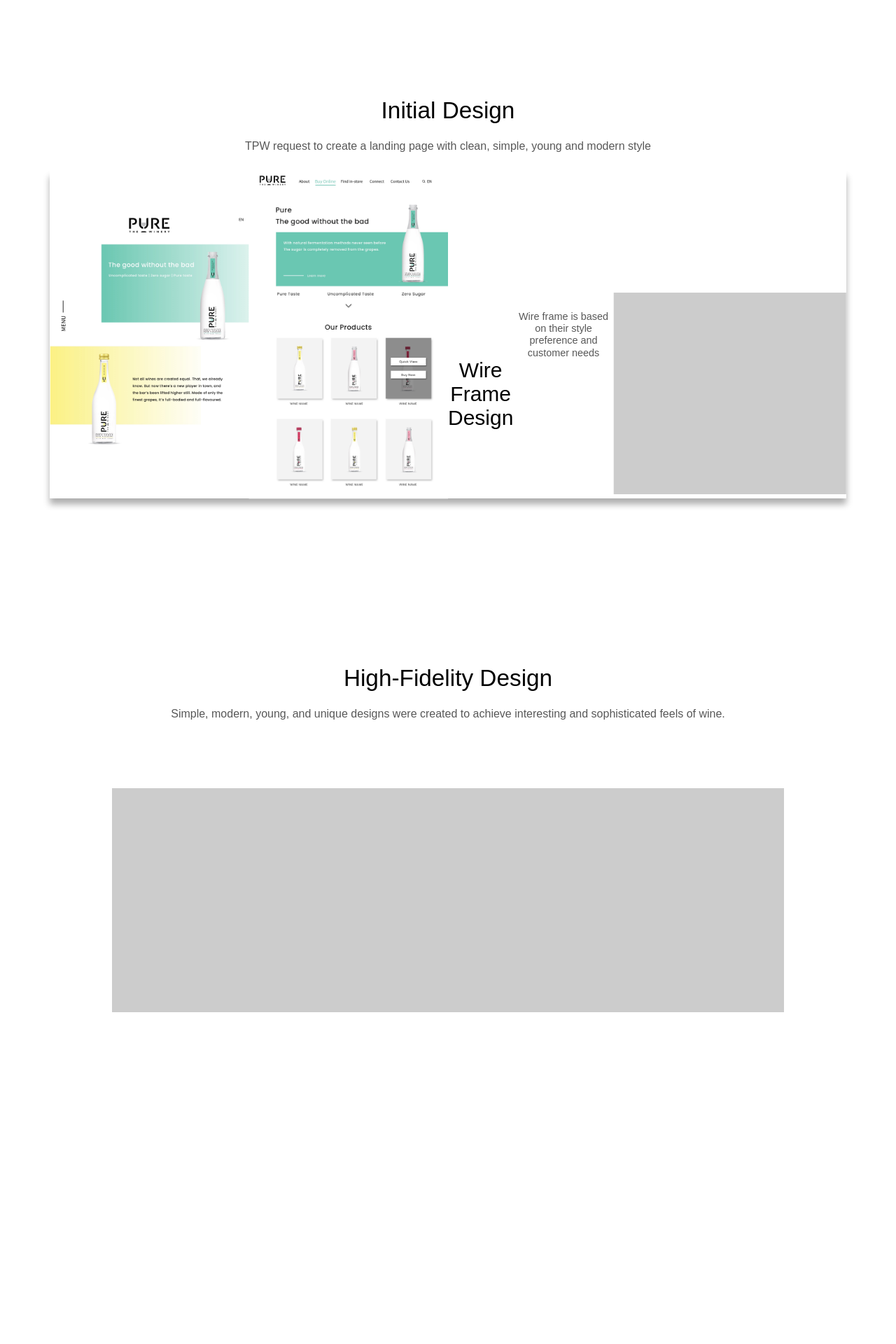
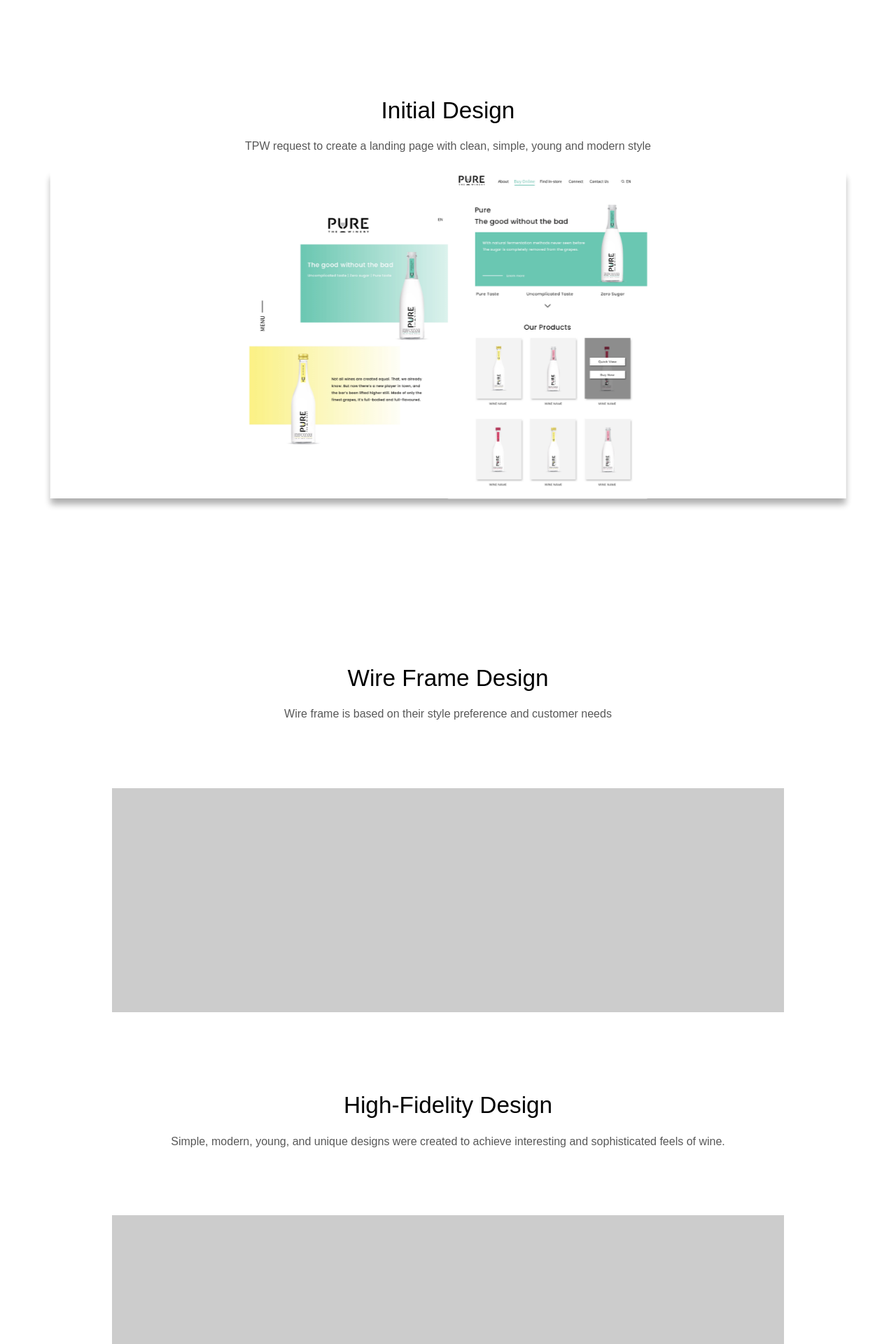
Before and after one commit to Oinkyjinju/Jinju-Web, a PHP site: the page made by The Pure Winery Case Study.html in a window 1280 px wide. Shown: the part 794-2714 px from the top of the page at 70% size. Before the commit the page ends 2240 px from the top, so only its background shows below. Run offline with PHP 8.4, Linux system fonts and the light colour scheme.

Commit message:
TPW article

```diff
--- a/The Pure Winery Case Study.html
+++ b/The Pure Winery Case Study.html
@@ -36,7 +36,7 @@ taste with choice of better ingredient drinks.</h3></div>
 <div class="title-box"><h1>Initial Design</h1></div> <!--mobile & web -->
 <h4>TPW request to create a landing page with clean, simple, young and modern style</h4>
 <div class="img-wrap inital-up"><img src="https://github.com/Oinkyjinju/Jinju-Web/blob/develop/images/TPW/ID_1.jpg?raw=true" style="width:25%;"> <img src="https://github.com/Oinkyjinju/Jinju-Web/blob/develop/images/TPW/ID_2.jpg?raw=true"style="width: 25%;">
-<div class="#app"></div>
+</div><div class="#app"></div>
 
 
 <div class="title-box"><h1>Wire Frame Design</h1></div> <!--mobile & web -->
--- a/article1.css
+++ b/article1.css
@@ -232,8 +232,8 @@ h4 {
   // =========================
 
   .slider {
-    --slide-size: 0vmin;
-    --slide-margin: 4vmin;
+    --slide-size: 70vmin;
+    --slide-margin: 40vmin; /* margin of space beteween imgaes in slide */
 
     height: var(--slide-size);
     margin: 0 auto;
@@ -325,7 +325,7 @@ h4 {
     position: absolute;
     top: 0%;
     transition: transform calc(var(--base-duration) / 4) var(--base-ease);
-    width: 100%;
+    width: 25%; /* width of image sizes */
   }
 
   .slide__image {
```
